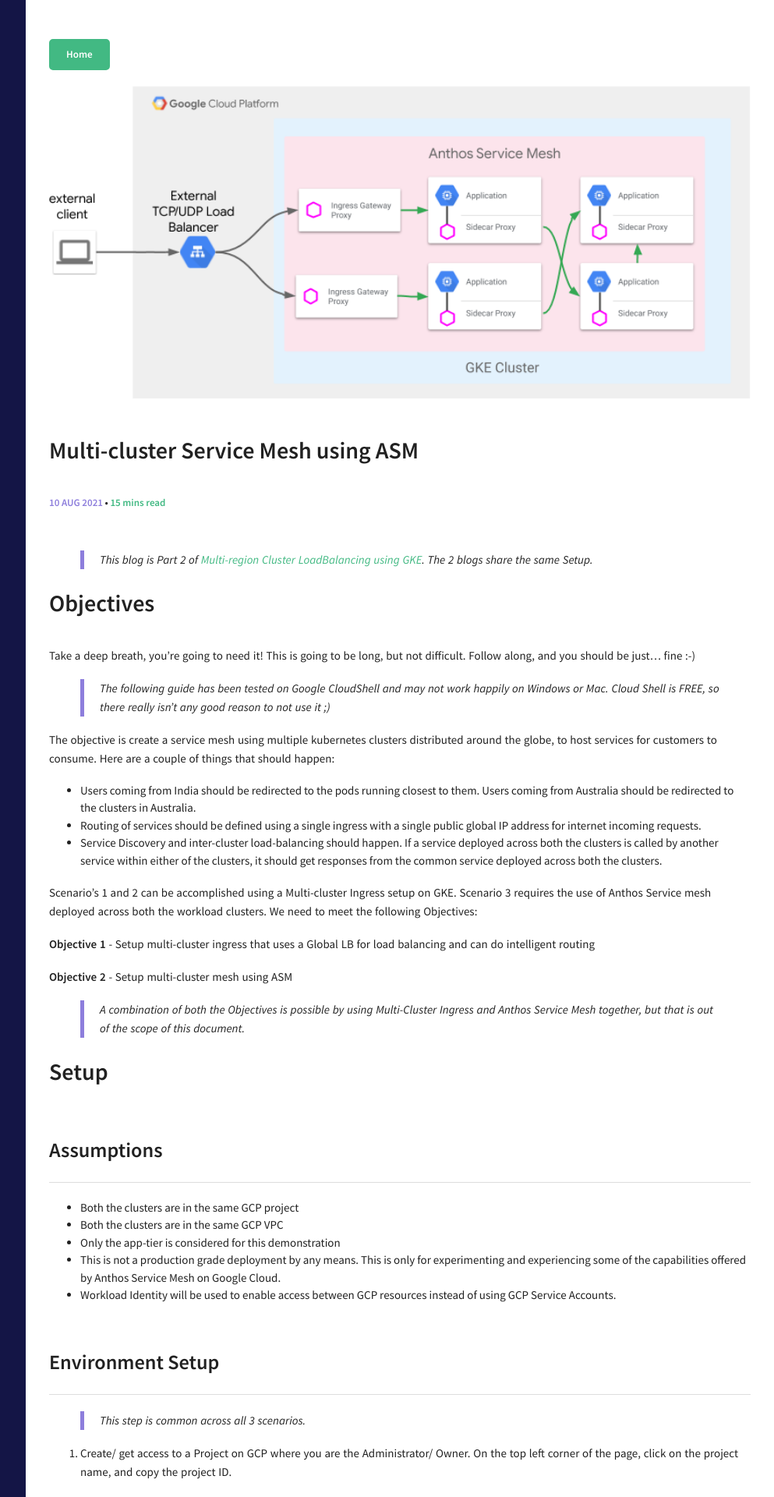
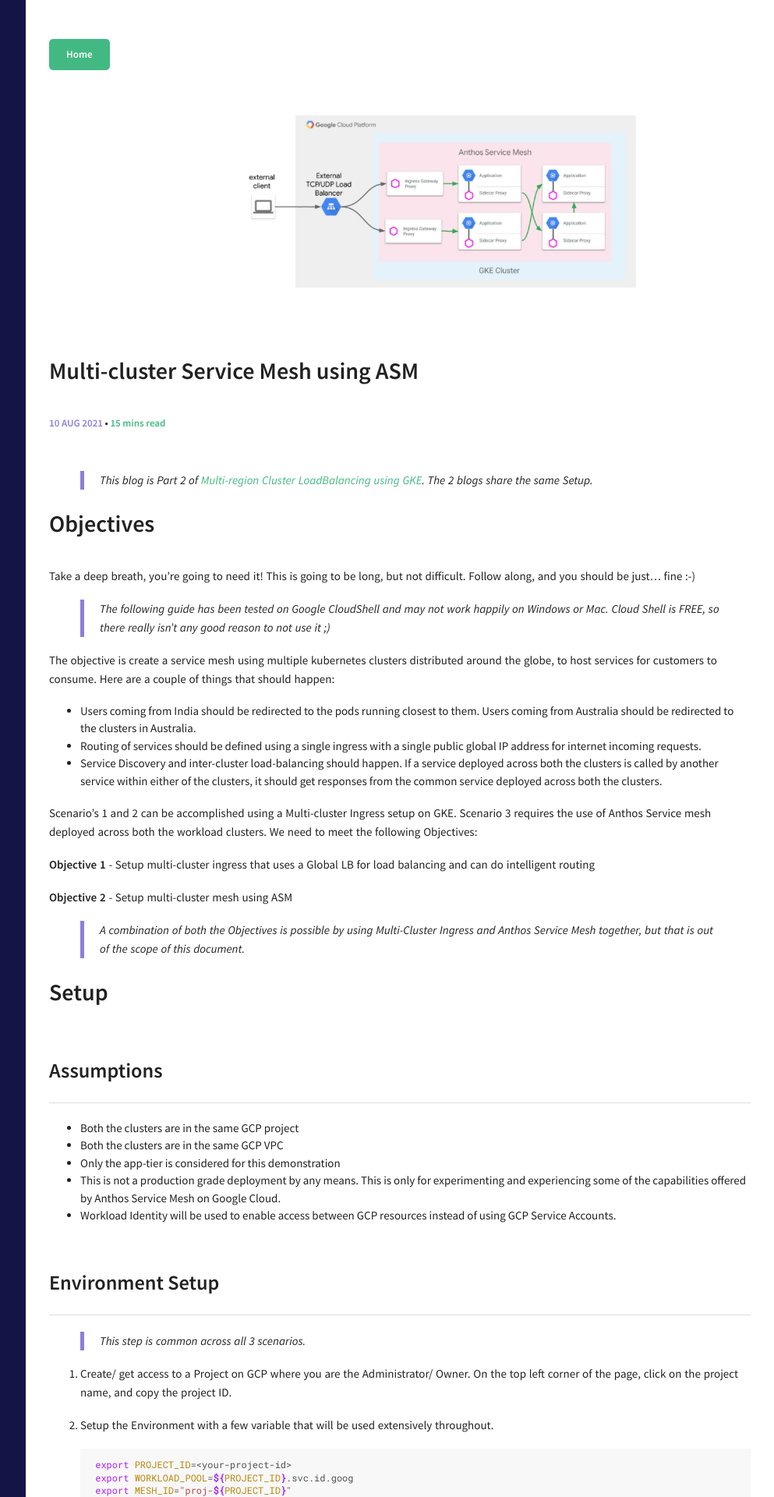
Before and after one commit to karan-kapoor90/karankapoor.in, a Jekyll site: the page built from _posts/2021-08-10-Multi-cluster-service-mesh.md, in a window 1280 px wide. Shown: the top 1920 px of the page at 78% size, without its empty margins (287-1280 px from the left). Built offline with Jekyll 4.4.1, drawn with Linux system fonts in a browser that asks for light colours; some of the changed text lies outside the part shown.

Commit message:
Image fixes

```diff
--- a/_posts/2021-08-10-Multi-cluster-service-mesh.md
+++ b/_posts/2021-08-10-Multi-cluster-service-mesh.md
@@ -7,7 +7,7 @@ title: Multi-cluster Service Mesh using ASM
 tags: [kubernetes, GCP, Anthos]
 description: A guide to setup Anthos Service Mesh in the most simplistic manner across multiple kubernetes clusters deployed in different geographic regions around the world.
 image:
-  feature: anthos-service-mesh.png
+  feature: anthos-service-mesh.jpeg
 ---
 
 > This blog is Part 2 of [Multi-region Cluster LoadBalancing using GKE](https://karankapoor.in/articles/Multi-region-cluster-loadbalancing). The 2 blogs share the same Setup.
```
Also changed, not shown: img/anthos-service-mesh.jpeg (added), img/anthos-service-mesh.png (deleted), img/arch.jpeg, 1 other file.
